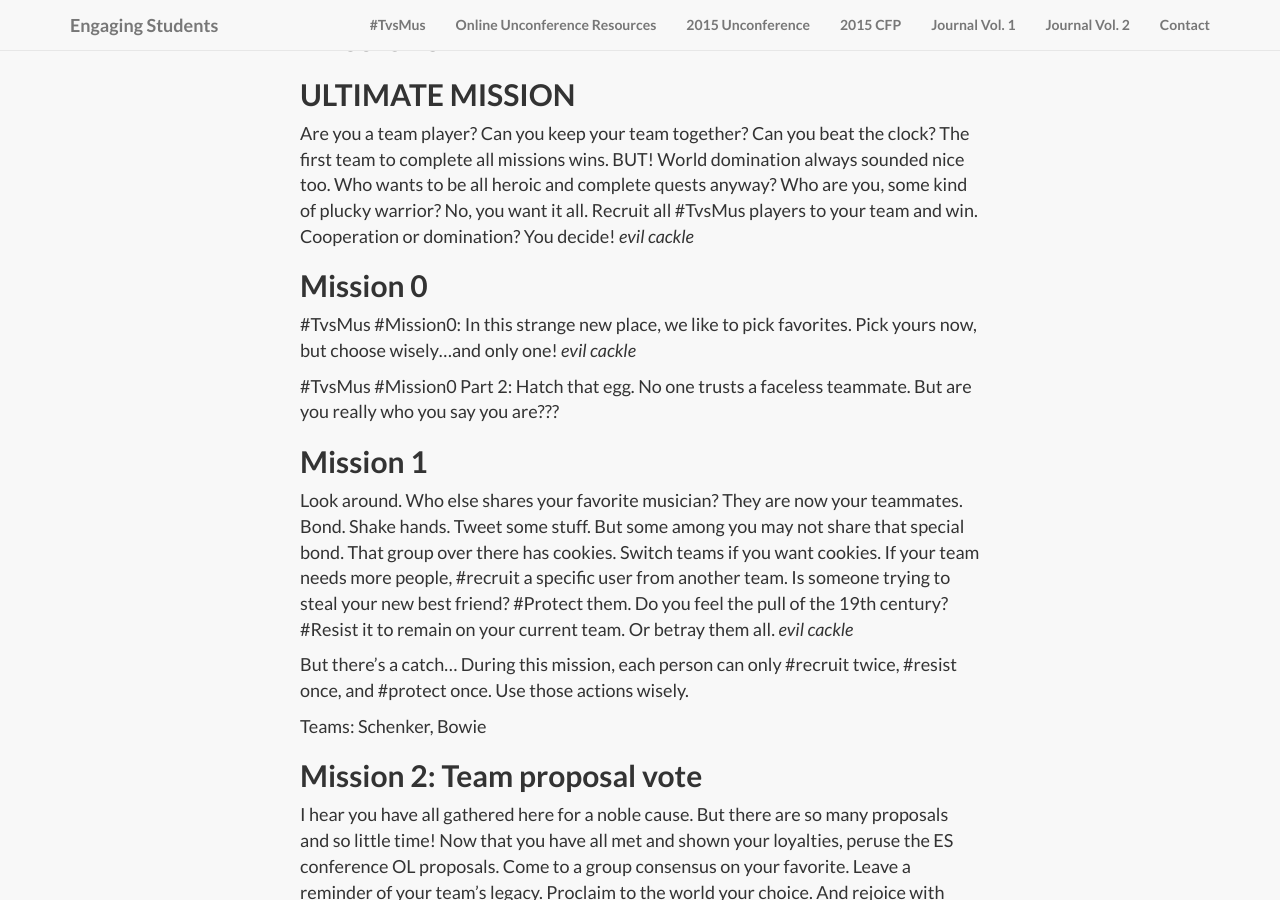
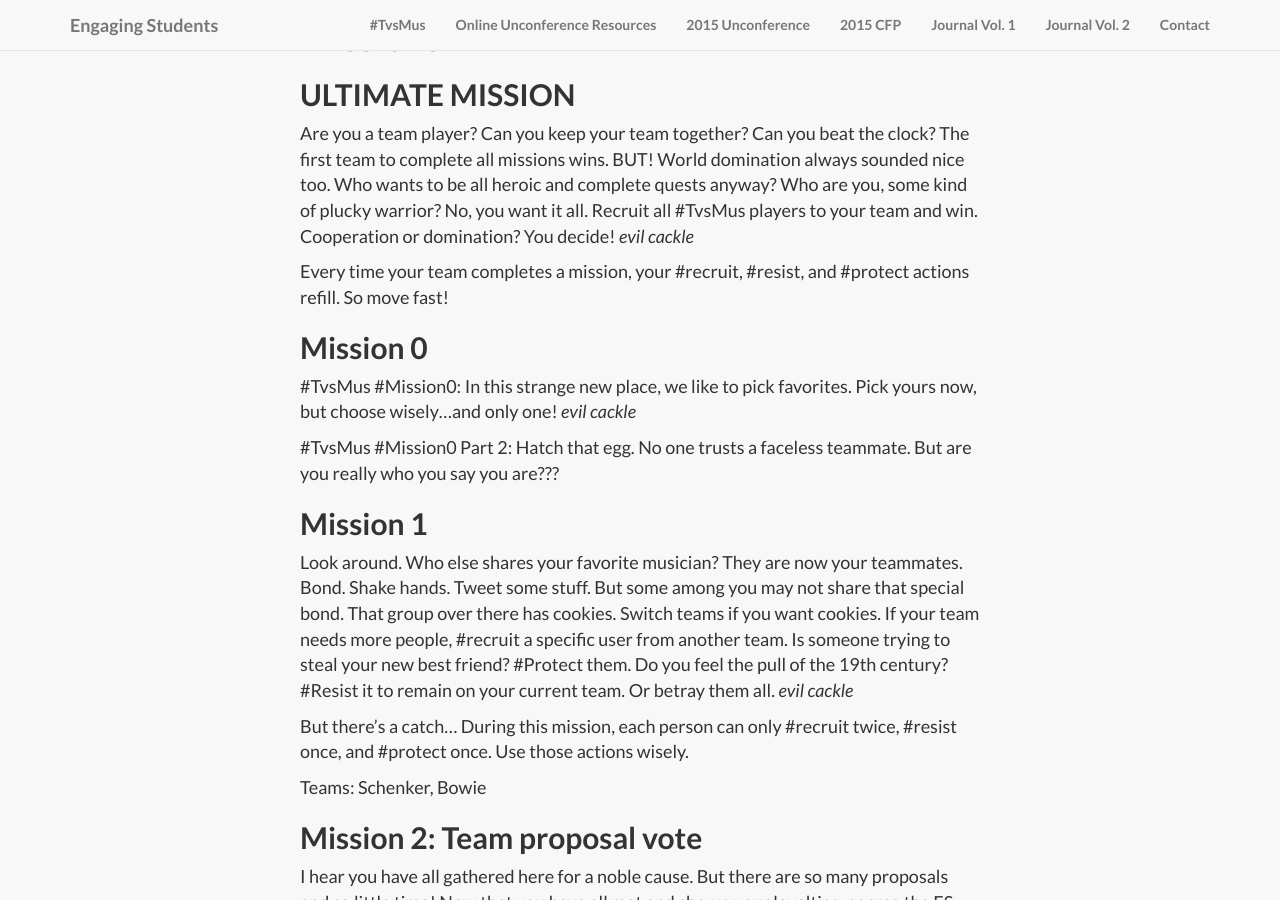
Before and after one commit to flipcamp/flipcamp.github.io, a Jekyll site: the page built from TvsMus.md, in a window 1280 px wide and 900 px high, scrolled down 1552 px. Built offline with Jekyll 4.4.1, drawn with Linux system fonts in a browser that asks for light colours; nearby versions of some CDN libraries; library files that are not in the unit come from our copies; comment, search, counter and statistics services are not loaded.

Commit message:
new missions

```diff
--- a/TvsMus.md
+++ b/TvsMus.md
@@ -26,6 +26,8 @@
 ## ULTIMATE MISSION
 
 Are you a team player? Can you keep your team together? Can you beat the clock? The first team to complete all missions wins. BUT! World domination always sounded nice too. Who wants to be all heroic and complete quests anyway? Who are you, some kind of plucky warrior? No, you want it all. Recruit all #TvsMus players to your team and win. Cooperation or domination? You decide! *evil cackle*
+
+Every time your team completes a mission, your #recruit, #resist, and #protect actions refill. So move fast!
 
 ## Mission 0
 
```
